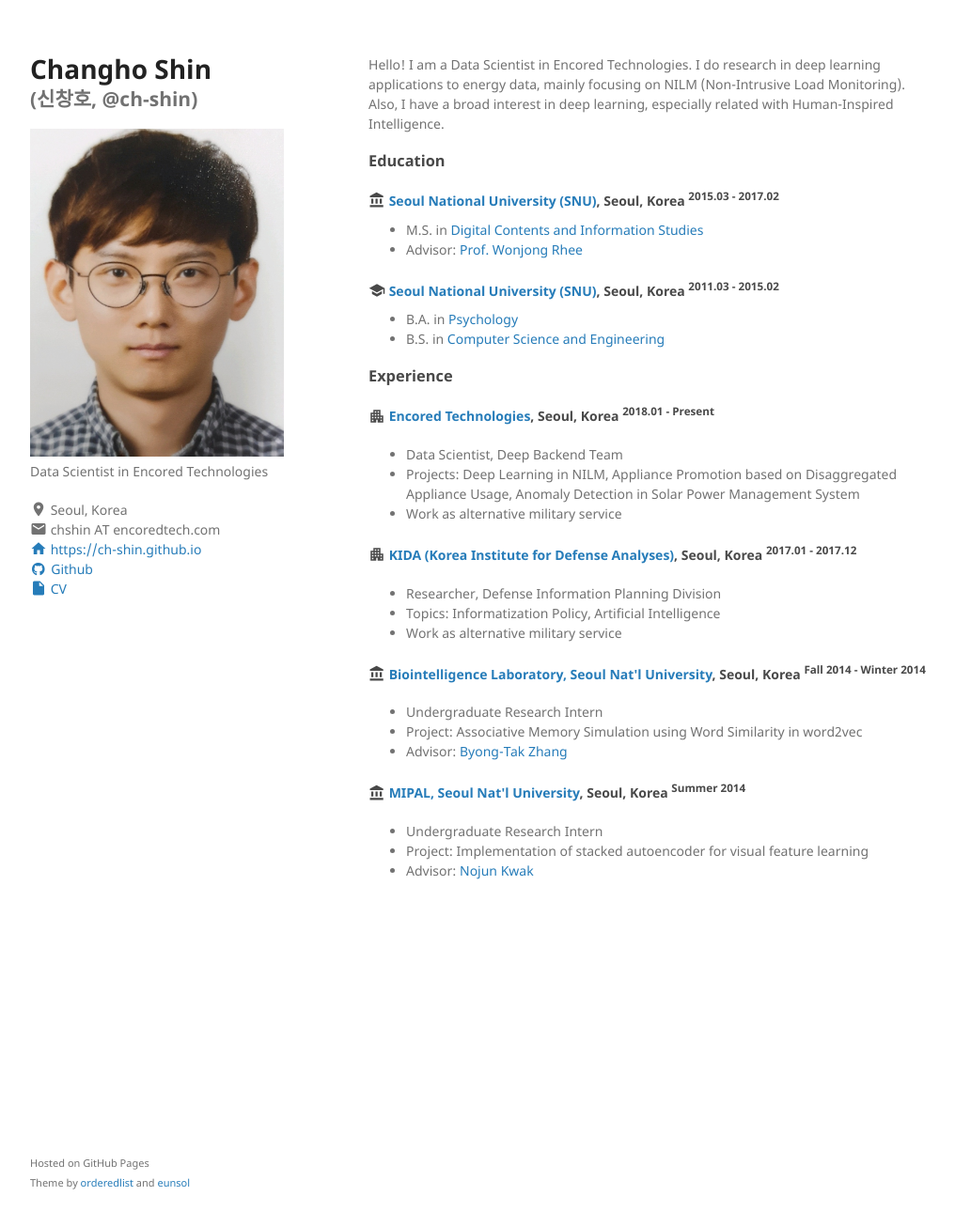
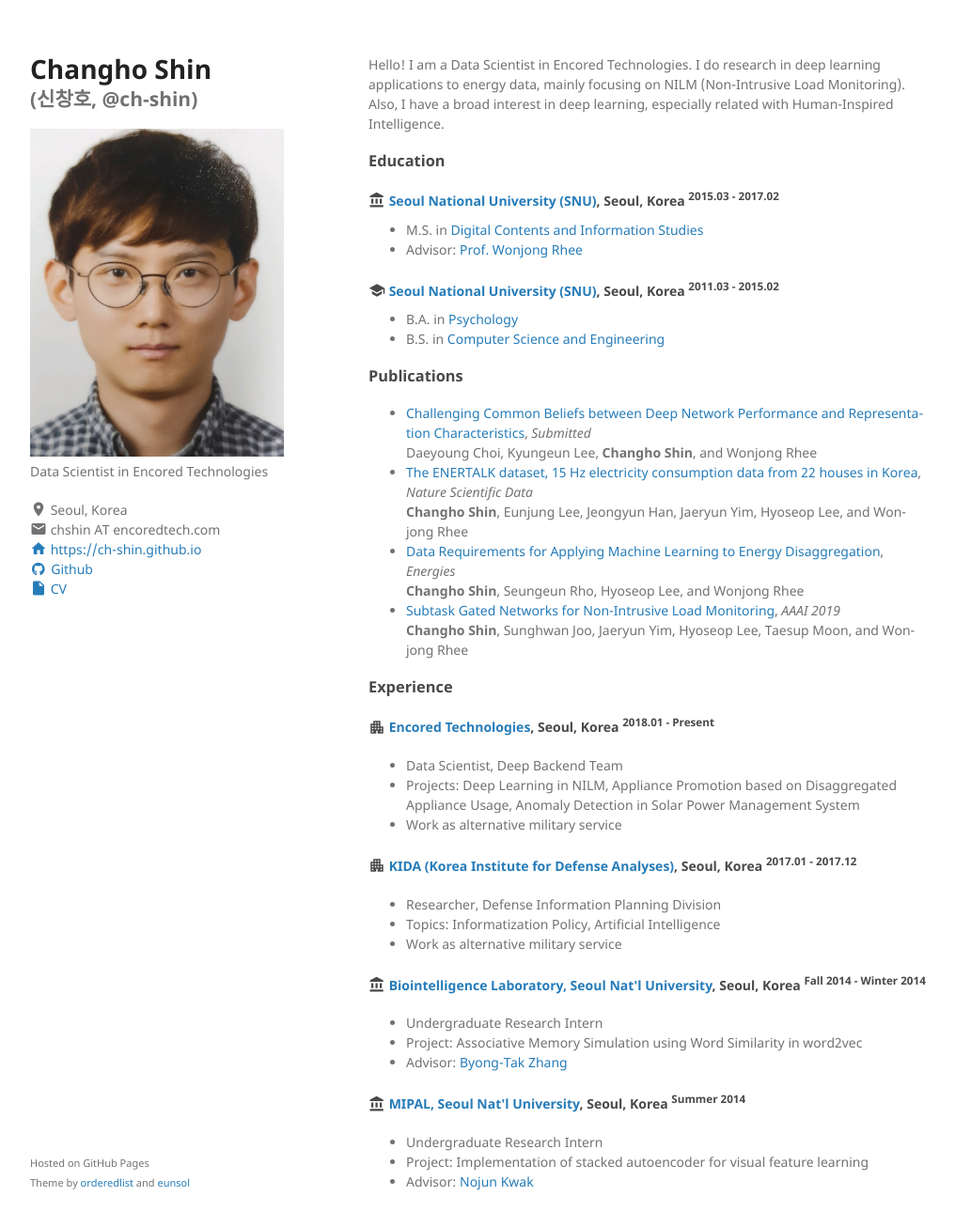
Before and after one commit to ch-shin/ch-shin.github.io, a Jekyll site: the page built from index.md, in a window 1280 px wide and 1338 px high. Shown: the top 1306 px of the window at 94% size, without its empty margins (128-1144 px from the left). Built offline with Jekyll 4.4.1, drawn with Linux system fonts in a browser that asks for light colours.

Commit message:
Add publications

```diff
--- a/index.md
+++ b/index.md
@@ -30,6 +30,20 @@ I do research in deep learning applications to energy data, mainly focusing on N
 
 [Psychology]: http://psych.snu.ac.kr/
 [Computer Science and Engineering]: https://cse.snu.ac.kr/en
+
+### Publications
+- [Challenging Common Beliefs between Deep Network Performance and Representa-
+tion Characteristics](), _Submitted_ <br/>
+Daeyoung Choi, Kyungeun Lee, **Changho Shin**, and Wonjong Rhee <br/>
+- [The ENERTALK dataset, 15 Hz electricity consumption data from 22 houses in
+Korea](), _Nature Scientific Data_ <br/>
+**Changho Shin**, Eunjung Lee, Jeongyun Han, Jaeryun Yim, Hyoseop Lee, and Won-
+jong Rhee <br/>
+- [Data Requirements for Applying Machine Learning to Energy Disaggregation](https://www.mdpi.com/1996-1073/12/9/1696), _Energies_ <br/>
+**Changho Shin**, Seungeun Rho, Hyoseop Lee, and Wonjong Rhee <br/>
+- [Subtask Gated Networks for Non-Intrusive Load Monitoring](https://www.aaai.org/ojs/index.php/AAAI/article/view/3908), _AAAI 2019_ <br/>
+**Changho Shin**, Sunghwan Joo, Jaeryun Yim, Hyoseop Lee, Taesup Moon, and Won-
+jong Rhee <br/>
 
 ### Experience
 
```
